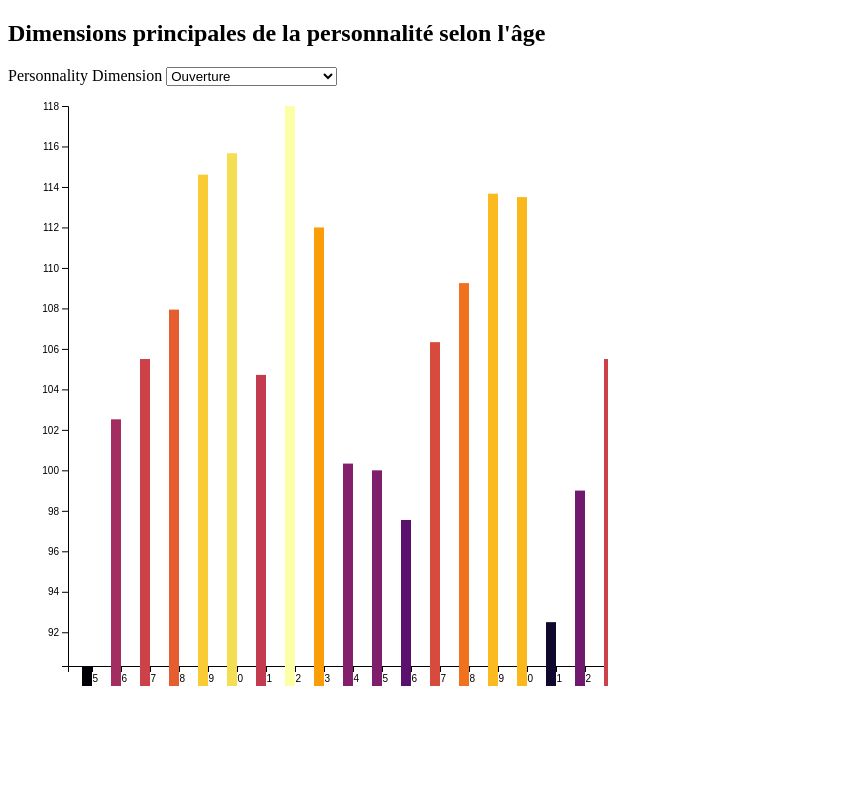
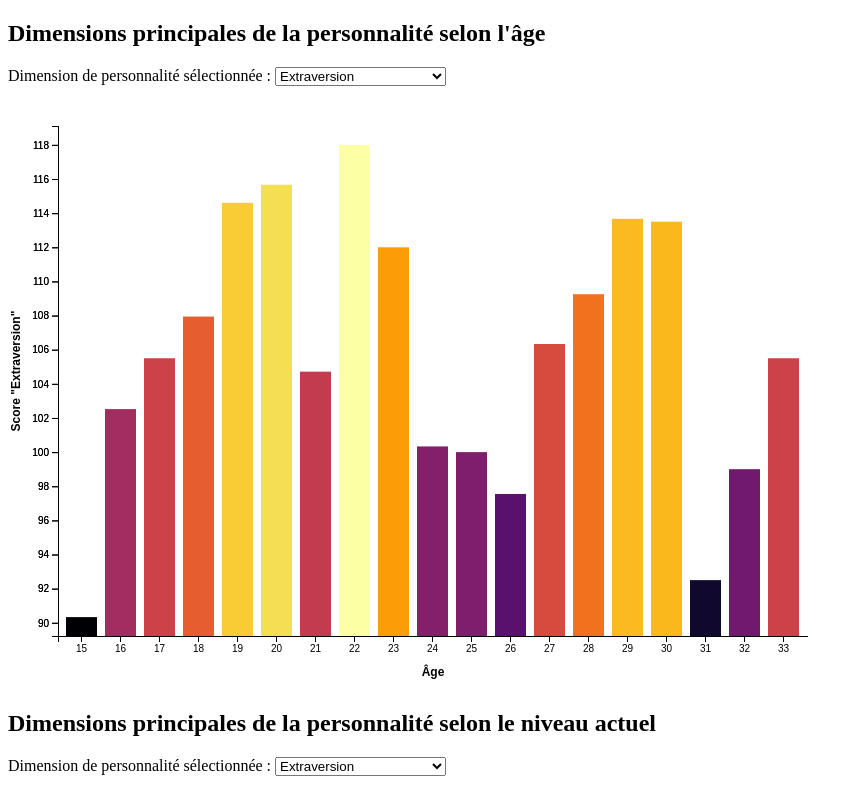
Before and after one commit to gugu5/VisuDo, a website: page index.html in a window 1280 px wide. Shown: the top 800 px of the page, without its empty margins (0-862 px from the left). Drawn offline with nearby package versions, Linux system fonts and the light colour scheme.

Commit message:
Beaucoup: 2 graphes fonctionnels.

```diff
--- a/graphConfig.js
+++ b/graphConfig.js
@@ -1,8 +1,15 @@
 // Parameters
 
 let graphConfig ={
-    width : 600,
+    width : 800,
     height : 600,
     padding : 20,
-    margin : { top: 20, right: 0, bottom: 20, left: 30 },
+    margin : { top: 20, right: 0, bottom: 50, left: 50 },
+    axis: {
+        y:{
+            extraOffsetPercent : 4
+        }
+    },
+    labelX: { offsetY: 20},
+    labelY: { offsetX: 12}
 }
--- a/graph_PfPI_age.js
+++ b/graph_PfPI_age.js
@@ -1,83 +1,99 @@
-function graphPfPI() {
-    let dataPfPI_age = null; // store the data and enable to reuse it
-    let currentDimension = 'Extraversion'; // set language by default, the same as used un html
+
+function graphGeneric(containerId, categoryField, extractData, getDomain = undefined) {
+    let currentDimension; // set language by default, the same as used un html
 
     function drawGraph(){
-        d3.select('#dimensionGraph').remove();
+        d3.select(`#${containerId} .graph`).remove();
 
 
-        //grouper les scores de dimensions par age en moyenne
-        let filteredData = d3.rollup(globalData,
-            v => d3.mean(v,d => d[currentDimension]),
-            d => d.Âge)
-        // enlever valeur isolée
-        filteredData.delete(43)
+        const filteredData = extractData(currentDimension, categoryField);
         console.log(filteredData)
+        // Maintenant d3 contient une liste avec clé = âge et valeur = score moyen pour cet âge
 
-        const svg = d3.select('.fiveDimensions')
+        const svg = d3.select(`#${containerId}`)
             .append('svg')
             .attr('width', graphConfig.width)
             .attr('height', graphConfig.height)
-            .attr('id', 'dimensionGraph') // add id to find and remove svg
+            .attr('class', 'graph')
             .attr('style', 'font: 10px sans-serif');
 
         // Horizontal scale
         const scaleX = d3.scaleBand()
-            .domain(Array.from(filteredData.keys()))
-            .range([graphConfig.margin.left, graphConfig.width - graphConfig.margin.right])
-            .padding(0.3)
-            .round(true) //arrondir les valeurs a pixel pres
+            .domain((getDomain === void 0) ? Array.from(filteredData.keys()) : getDomain(filteredData))
+            .range([0, graphConfig.width - graphConfig.margin.right - graphConfig.margin.left])
+            .padding(0.2)
+            .round(true) //arrondir les valeurs au pixel pres
+
 
         // Vertical scale
+        const maxY = d3.max(filteredData, d => d[1])
+        const minY = d3.min(filteredData, d => d[1])
+        const extraOffset = graphConfig.axis.y.extraOffsetPercent * (maxY - minY) / 100
         const scaleY = d3.scaleLinear()
-            .domain([d3.max(filteredData, d => d[1]), d3.min(filteredData, d => d[1])])
-            .range([graphConfig.margin.top, graphConfig.height - graphConfig.margin.bottom]);
+            .domain([maxY + extraOffset, minY - extraOffset])
+            .range([graphConfig.margin.top, graphConfig.height - graphConfig.margin.bottom -graphConfig.margin.top]);
 
         svg.append('g')
-            .attr('transform', `translate(60, 0)`)
+            .attr('transform', `translate(${graphConfig.margin.left}, ${graphConfig.margin.top})`)
             .call(d3.axisLeft(scaleY)
             //.tickFormat((d,i) => d+'%')
             );
 
+        svg.append('g')
+        .attr('transform', `translate(${graphConfig.margin.left}, ${graphConfig.margin.top})`)
+        .call(d3.axisLeft(scaleY)
+        //.tickFormat((d,i) => d+'%')
+        );
+
+        // legend Y
+        svg
+            .append('g')
+            .attr("transform",`translate(${graphConfig.labelY.offsetX},${(graphConfig.margin.top + graphConfig.height - graphConfig.margin.bottom) / 2}) rotate(-90)`)
+            .append('text')
+            .attr('class', 'label')
+            .text(`Score "${currentDimension}"`);
 
         svg.append('g')
             .attr('transform', `translate(${graphConfig.margin.left}, ${graphConfig.height - graphConfig.margin.bottom})`)
             .call(d3.axisBottom(scaleX));
 
 
+        // legend X
+        svg
+            .append('g')
+            .attr("transform",`translate(${(graphConfig.margin.left + graphConfig.width - graphConfig.margin.right)/2},
+                ${graphConfig.margin.top + graphConfig.height - graphConfig.margin.bottom + graphConfig.labelX.offsetY})`)
+            .append('text')
+            .attr('class', 'label')
+            .text(categoryField);
+
+
 
         //create color scale
         const colorScale = d3.scaleSequential(d3.interpolateInferno)
-            .domain([d3.min(filteredData, d => d[1]), d3.max(filteredData, d => d[1])]);
+            .domain([minY, maxY]);
 
         //create bars
         const Bars = svg.append('g')
             .selectAll('rect')
             .data(filteredData)
             .join('rect')
-            .attr('width', 10) // TODO fix width
-            .attr('height', d => scaleY(0) - scaleY(d[1]))
+            .attr('width', scaleX.bandwidth())
+            .attr('height', d => scaleY(scaleY.domain()[1]) - scaleY(d[1]))
             .attr('x', d => graphConfig.margin.left + scaleX(d[0]))
-            .attr('y',  d => scaleY(d[1]))
+            .attr('y',  d => graphConfig.margin.top + scaleY(d[1]))
             .style('fill', d => colorScale(d[1]));
 
-        //Add text
-        const Texte = svg.append('g')
-            .style('fill', 'rgb(57,91,113)')
-            .attr('text-anchor','end')
-            .selectAll('text')
-            .data(filteredData)
-            .enter()
-            .append('text')
-            .attr('x', d => graphConfig.margin.left + scaleX(d.year) + 10 )
-            .attr('y', d => scaleY(d.value)-5)
-            .text(d => d.value);
+        //Add text TODO GUT ?
+
     }
 
     function init() {
+        currentDimension = d3.select(`#${containerId} .select option[selected]`).attr('value')
+
         drawGraph();
 
-        d3.select('#personnalityDimension').on('change', function(event) {
+        d3.select(`#${containerId} .select`).on('change', function(event) {
             currentDimension = event.target.value;
             drawGraph()
         });
--- a/index.html
+++ b/index.html
@@ -15,19 +15,38 @@
 </head>
 <body>
 
-    <div class="fiveDimensions">
+    <div id="graph1">
         <h2 class='title'>Dimensions principales de la personnalité selon l'âge</h2>
 
 
         <div>
-            <label for='personnalityDimension'>Personnality Dimension</label>
-            <select id='personnalityDimension'>
-                <option value='Ouverture' selected>Ouverture</option>
+            <label>Dimension de personnalité sélectionnée :
+            <select class='select'>
+                <option value='Ouverture'>Ouverture</option>
                 <option value='Caractère Consciencieux'>Caractère Consciencieux</option>
-                <option value='Extraversion'>Extraversion</option>
+                <option value='Extraversion' selected>Extraversion</option>
                 <option value='Agréabilité'>Agréabilité</option>
                 <option value='Stabilité Emotionnelle' >Stabilité Emotionnelle</option>
             </select>
+            </label>
+        </div>
+    </div>
+
+
+    <div id="graph2">
+        <h2 class='title'>Dimensions principales de la personnalité selon le niveau actuel</h2>
+
+
+        <div>
+            <label>Dimension de personnalité sélectionnée :
+            <select class='select'>
+                <option value='Ouverture'>Ouverture</option>
+                <option value='Caractère Consciencieux'>Caractère Consciencieux</option>
+                <option value='Extraversion' selected>Extraversion</option>
+                <option value='Agréabilité'>Agréabilité</option>
+                <option value='Stabilité Emotionnelle' >Stabilité Emotionnelle</option>
+            </select>
+            </label>
         </div>
     </div>
 
--- a/main.js
+++ b/main.js
@@ -37,8 +37,28 @@ d3.dsv(';', './FichierCompletBaseANONYME.csv', d3.autoType).then(data => {
 
 
     //callbacks
-    graphPfPI();
+    graphGeneric('graph1', 'Âge', (currentSelection, categoryField) => {
+                //grouper les scores de dimensions par age en moyenne
+                let filteredData = d3.rollup(globalData,
+                    v => d3.mean(v,d => d[currentSelection]),
+                    d => d[categoryField])
+                // enlever valeur isolée
+                filteredData.delete(43)
+                return filteredData
+    });
 
+    graphGeneric('graph2', 'Niveau actuel', (currentSelection, categoryField) => {
+        //grouper les scores de dimensions par age en moyenne
+        const filteredData = d3.rollup(globalData,
+            v => d3.mean(v,d => d[currentSelection]),
+            d => d[categoryField])
+        return filteredData;
+
+        //passé 3 heures juste pour que les niveaux actuels s'affichent dans l'ordre (1,2,3,4) et non pas (2,1,3,4)
+        // ça a demandé de tout questionner la structure de données (map, internmap, array, le rollup, etc...)
+},
+// on veut que les clés de l'objet filteredData soient ordonnées
+data => Array.from(data.keys()).sort().map(x => ""+x));
 
 
 
--- a/style.css
+++ b/style.css
@@ -0,0 +1,7 @@
+
+.label {
+    text-align: center;
+    font-weight: bold;
+    font-size: larger;
+    text-anchor: middle;
+}
```
